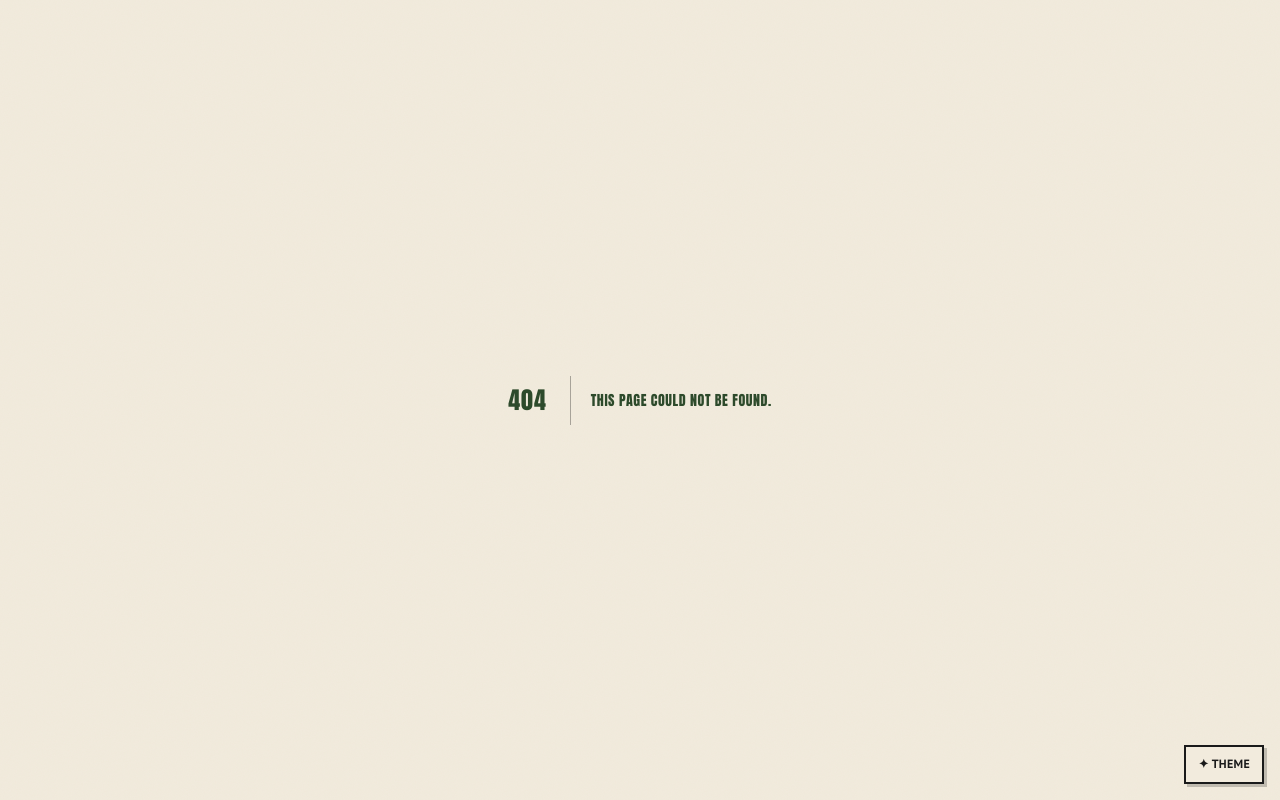
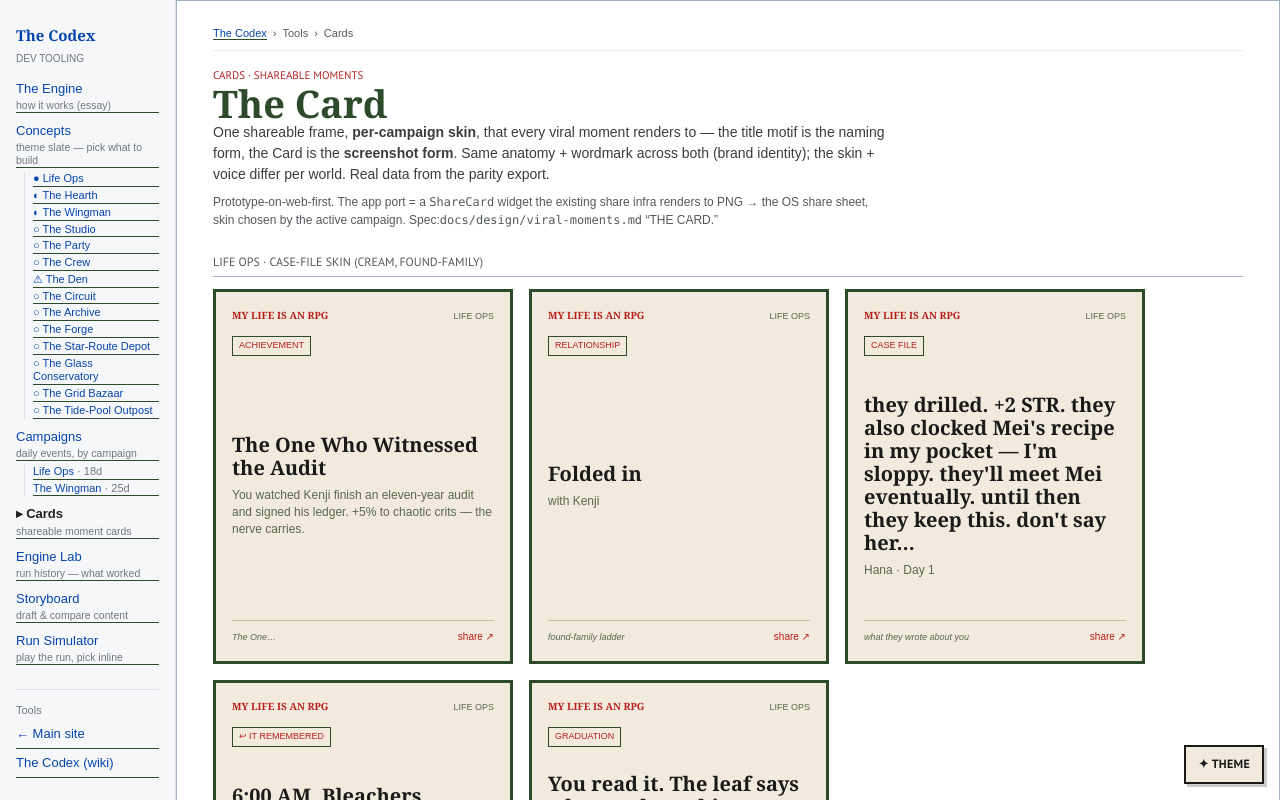
Before and after one commit to cybervaldez/myliar-website, a Next.js app: page /cards in a window 1280 px wide. Before the commit this address had no page. Shown: the top 800 px of the page. Built offline with nearby package versions, Linux system fonts and the light colour scheme.

Commit message:
deploy: sync website/ from monorepo @ f2cc298

```diff
--- a/app/_components/FandomShell.tsx
+++ b/app/_components/FandomShell.tsx
@@ -11,6 +11,7 @@ const TOOLS = [
   { href: "/the-engine", label: "The Engine", desc: "how it works (essay)" },
   { href: "/concepts", label: "Concepts", desc: "theme slate — pick what to build" },
   { href: "/campaigns", label: "Campaigns", desc: "daily events, by campaign" },
+  { href: "/cards", label: "Cards", desc: "shareable moment cards" },
   { href: "/lab", label: "Engine Lab", desc: "run history — what worked" },
   { href: "/storyboard", label: "Storyboard", desc: "draft & compare content" },
   { href: "/swipe", label: "Run Simulator", desc: "play the run, pick inline" },
@@ -35,7 +36,7 @@ export function FandomShell({
   active,
   children,
 }: {
-  active: "/the-engine" | "/lab" | "/storyboard" | "/swipe" | "/concepts" | "/campaigns";
+  active: "/the-engine" | "/lab" | "/storyboard" | "/swipe" | "/concepts" | "/campaigns" | "/cards";
   children: React.ReactNode;
 }) {
   return (
--- /dev/null
+++ b/app/cards/page.tsx
@@ -0,0 +1,167 @@
+// /cards — prototype of THE CARD: the one shareable-moment frame, per-campaign
+// skinned, that every viral motif renders to (docs/design/viral-moments.md). Real
+// data from the parity export. Prototype-on-web-first; the app port is a ShareCard
+// widget the existing share infra renders to PNG. Dev view.
+
+import { FandomShell } from "../_components/FandomShell";
+import {
+  mainlineDays,
+  wingmanDays,
+  achievementById,
+  campaignMeta,
+  relTiers,
+  wingmanItems,
+  wingmanCoachById,
+  characterById,
+  humanizeLexicon,
+  type MainlineDay,
+} from "../wiki/wiki-data";
+
+export const metadata = {
+  title: "Cards — shareable moments (dev) · My Life is an RPG",
+  description: "The Card: one per-campaign shareable frame every viral moment renders to.",
+  robots: { index: false, follow: false },
+};
+
+type Skin = "lifeops" | "wingman";
+type CardSpec = { kind: string; hero: string; support?: string; tag?: string };
+
+const clip = (s: string, n: number) => {
+  const t = humanizeLexicon(s).trim();
+  return t.length > n ? t.slice(0, n - 1).trimEnd() + "…" : t;
+};
+
+// Pull the first callback (scenario/reaction variant) in a campaign's days.
+function firstCallback(days: MainlineDay[]): { text: string; flag: string; day: number } | null {
+  for (const d of days) {
+    for (const ev of d.events) {
+      if (ev.scenarioVariants?.length) return { text: ev.scenarioVariants[0].scenario, flag: ev.scenarioVariants[0].unlockIf[0], day: d.globalDayIndex };
+      for (const c of ev.choices) {
+        if (c.reactionVariants?.length) return { text: c.reactionVariants[0].reactionText, flag: c.reactionVariants[0].unlockIf[0], day: d.globalDayIndex };
+      }
+    }
+  }
+  return null;
+}
+
+// A short, standalone-reading memory write (the Case File quote).
+function pickCaseFile(days: MainlineDay[]): { text: string; who: string | null; day: number } | null {
+  let best: { text: string; who: string | null; day: number } | null = null;
+  for (const d of days) {
+    for (const ev of d.events) {
+      for (const m of ev.memoryWrites) {
+        const t = humanizeLexicon(m.text);
+        if (t.length >= 40 && t.length <= 180 && (!best || t.length < best.text.length)) {
+          best = { text: m.text, who: d.characterId, day: d.globalDayIndex };
+        }
+      }
+    }
+  }
+  return best;
+}
+
+function gather(campaignId: "main-line" | "wingman"): { cards: CardSpec[]; nameOf: (id: string) => string | undefined } {
+  const isWing = campaignId === "wingman";
+  const days = isWing ? wingmanDays() : mainlineDays();
+  const nameOf = (id: string) => (isWing ? wingmanCoachById(id)?.name : characterById(id)?.name);
+  const ladder = isWing ? campaignMeta("wingman")?.relTierNames ?? [] : relTiers().names;
+  const cards: CardSpec[] = [];
+
+  // 1 · Trophy
+  const trophyId = isWing ? "mask-off" : "the-drawer-witness";
+  const t = achievementById(trophyId);
+  if (t) cards.push({ kind: "ACHIEVEMENT", hero: t.title ?? "", support: t.blurb ?? "", tag: isWing ? "the moment, named" : "The One…" });
+
+  // 2 · REL rung
+  const rung = ladder[7] ?? ladder[ladder.length - 2];
+  const coach = (isWing ? wingmanDays()[0]?.characterId : "kenji") ?? "";
+  if (rung) cards.push({ kind: "RELATIONSHIP", hero: rung, support: `with ${nameOf(coach) ?? "your crew"}`, tag: isWing ? "the Corner ladder" : "found-family ladder" });
+
+  // 3 · Case File
+  const cf = pickCaseFile(days);
+  if (cf) cards.push({ kind: "CASE FILE", hero: clip(cf.text, 150), support: `${nameOf(cf.who ?? "") ?? "—"} · Day ${cf.day}`, tag: "what they wrote about you" });
+
+  // 4 · It Remembered (callback)
+  const cb = firstCallback(days);
+  if (cb) cards.push({ kind: "↩ IT REMEMBERED", hero: clip(cb.text, 150), support: `Day ${cb.day}`, tag: `because of "${achievementById(cb.flag)?.title ?? cb.flag}"` });
+
+  // 5 · Keepsake (Wingman has authored legendaries)
+  if (isWing) {
+    const leg = wingmanItems().find((i) => i.rarity === "legendary");
+    if (leg) cards.push({ kind: "KEEPSAKE", hero: leg.name, support: clip(leg.description, 130), tag: "legendary · worked toward" });
+  }
+
+  // 6 · Graduation (last day's closing hook)
+  const last = days[days.length - 1];
+  if (last?.closingHook) cards.push({ kind: "GRADUATION", hero: clip(last.closingHook, 170), support: `${nameOf(last.characterId ?? "") ?? ""} · the destination`, tag: "the coach made themselves un-needed" });
+
+  return { cards, nameOf };
+}
+
+function ShareCard({ skin, campaign, c }: { skin: Skin; campaign: string; c: CardSpec }) {
+  const wing = skin === "wingman";
+  const frame = wing
+    ? "bg-[#241f1b] border-[#b8860b] text-[#f5ede0]"
+    : "bg-[#f2ebdd] border-[#2d4a2b] text-[#1a1a1a]";
+  const accent = wing ? "text-[#e0a44e]" : "text-[#b81f1c]";
+  const sub = wing ? "text-[#bfae97]" : "text-[#5a6650]";
+  const rounding = wing ? "rounded-none" : "rounded-[2px]";
+  return (
+    <div className={`w-[300px] shrink-0 border-[3px] ${frame} ${rounding} p-4 flex flex-col`} style={{ aspectRatio: "4 / 5" }}>
+      <div className="flex items-baseline justify-between">
+        <span className={`font-display text-[10px] tracking-[0.16em] ${accent}`} style={{ fontFamily: "Georgia, serif", fontWeight: 700 }}>MY LIFE IS AN RPG</span>
+        <span className={`text-[9px] uppercase tracking-[0.1em] ${sub}`}>{campaign}</span>
+      </div>
+      <div className={`mt-3 inline-block self-start text-[9px] uppercase tracking-[0.12em] border px-1.5 py-0.5 ${wing ? "border-[#b8860b]" : "border-[#2d4a2b]"} ${accent}`}>{c.kind}</div>
+      <div className="flex-1 flex flex-col justify-center py-3">
+        <div className="font-display text-[20px] leading-[1.15]" style={{ fontFamily: "Georgia, serif", fontWeight: 700 }}>{c.hero}</div>
+        {c.support && <div className={`text-[12px] mt-2 leading-[1.4] ${sub}`}>{c.support}</div>}
+      </div>
+      <div className="flex items-baseline justify-between border-t pt-2 mt-1" style={{ borderColor: wing ? "#3a3128" : "#cabfa6" }}>
+        <span className={`text-[9px] italic ${sub}`}>{c.tag}</span>
+        <span className={`text-[10px] ${accent}`}>share ↗</span>
+      </div>
+    </div>
+  );
+}
+
+export default function CardsPage() {
+  const campaigns: { id: "main-line" | "wingman"; title: string; skin: Skin }[] = [
+    { id: "main-line", title: "Life Ops", skin: "lifeops" },
+    { id: "wingman", title: "The Wingman", skin: "wingman" },
+  ];
+
+  return (
+    <FandomShell active="/cards">
+      <div className="font-sans text-[11px] uppercase tracking-[0.22em] text-spot-red">Cards · shareable moments</div>
+      <h1 className="font-display text-[38px] leading-[1.0] mt-1 mb-2">The Card</h1>
+      <p className="text-[14px] text-ink-soft mb-2 leading-[1.5] max-w-[680px]">
+        One shareable frame, <strong>per-campaign skin</strong>, that every viral moment renders to —
+        the title motif is the naming form, the Card is the <strong>screenshot form</strong>. Same
+        anatomy + wordmark across both (brand identity); the skin + voice differ per world. Real data
+        from the parity export.
+      </p>
+      <p className="text-[12px] text-margin-ink mb-6 leading-[1.5] max-w-[680px]">
+        Prototype-on-web-first. The app port = a <code>ShareCard</code> widget the existing share infra
+        renders to PNG → the OS share sheet, skin chosen by the active campaign. Spec:
+        <code>docs/design/viral-moments.md</code> &ldquo;THE CARD.&rdquo;
+      </p>
+
+      {campaigns.map((cam) => {
+        const { cards } = gather(cam.id);
+        return (
+          <div key={cam.id} className="mb-8">
+            <div className="font-sans text-[12px] uppercase tracking-[0.14em] text-[#54595d] border-b border-[#a2b1c2] pb-1 mb-3">
+              {cam.title} <span className="text-margin-ink">· {cam.skin === "wingman" ? "the Corner skin (warm-dark, snap)" : "case-file skin (cream, found-family)"}</span>
+            </div>
+            <div className="flex gap-4 flex-wrap">
+              {cards.map((c, i) => (
+                <ShareCard key={i} skin={cam.skin} campaign={cam.title} c={c} />
+              ))}
+            </div>
+          </div>
+        );
+      })}
+    </FandomShell>
+  );
+}
```
